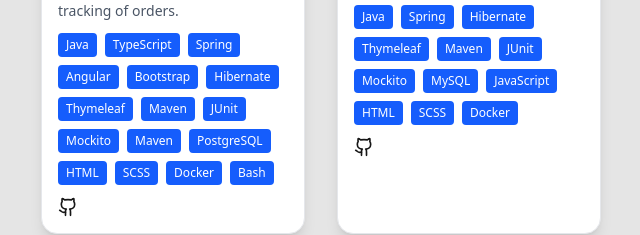
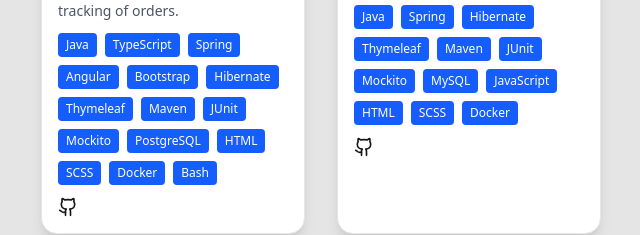
Before and after one commit to P4ZD4N/wiktor-chudy, a Next.js app: page / in a window 1280 px wide. Shown: the part 1520-1755 px from the top of the page, without its empty margins (319-959 px from the left). Built offline with nearby package versions, Linux system fonts and the light colour scheme.

Commit message:
refactor: remove excess 'Maven' from technologies

```diff
--- a/app/page.tsx
+++ b/app/page.tsx
@@ -9,7 +9,7 @@ const projects = [
     title: "Miesiany Miesiany Kebab (Gastronomic industry)",
     description: "Full-stack application for a kebab restaurant created with Spring and Angular. Application is also intended to serve as a restaurant’s business card, in order to reach a larger number of customers, and to enable the fulfillment and tracking of orders.",
     image: "/kebab.jpg",
-    technologies: ["Java", "TypeScript", "Spring", "Angular", "Bootstrap", "Hibernate", "Thymeleaf", "Maven", "JUnit", "Mockito", "Maven", "PostgreSQL", "HTML", "SCSS", "Docker", "Bash"],
+    technologies: ["Java", "TypeScript", "Spring", "Angular", "Bootstrap", "Hibernate", "Thymeleaf", "Maven", "JUnit", "Mockito", "PostgreSQL", "HTML", "SCSS", "Docker", "Bash"],
     repoUrl: "https://github.com/P4ZD4N/miesiany-miesiany-kebab"
   },
   {
```
